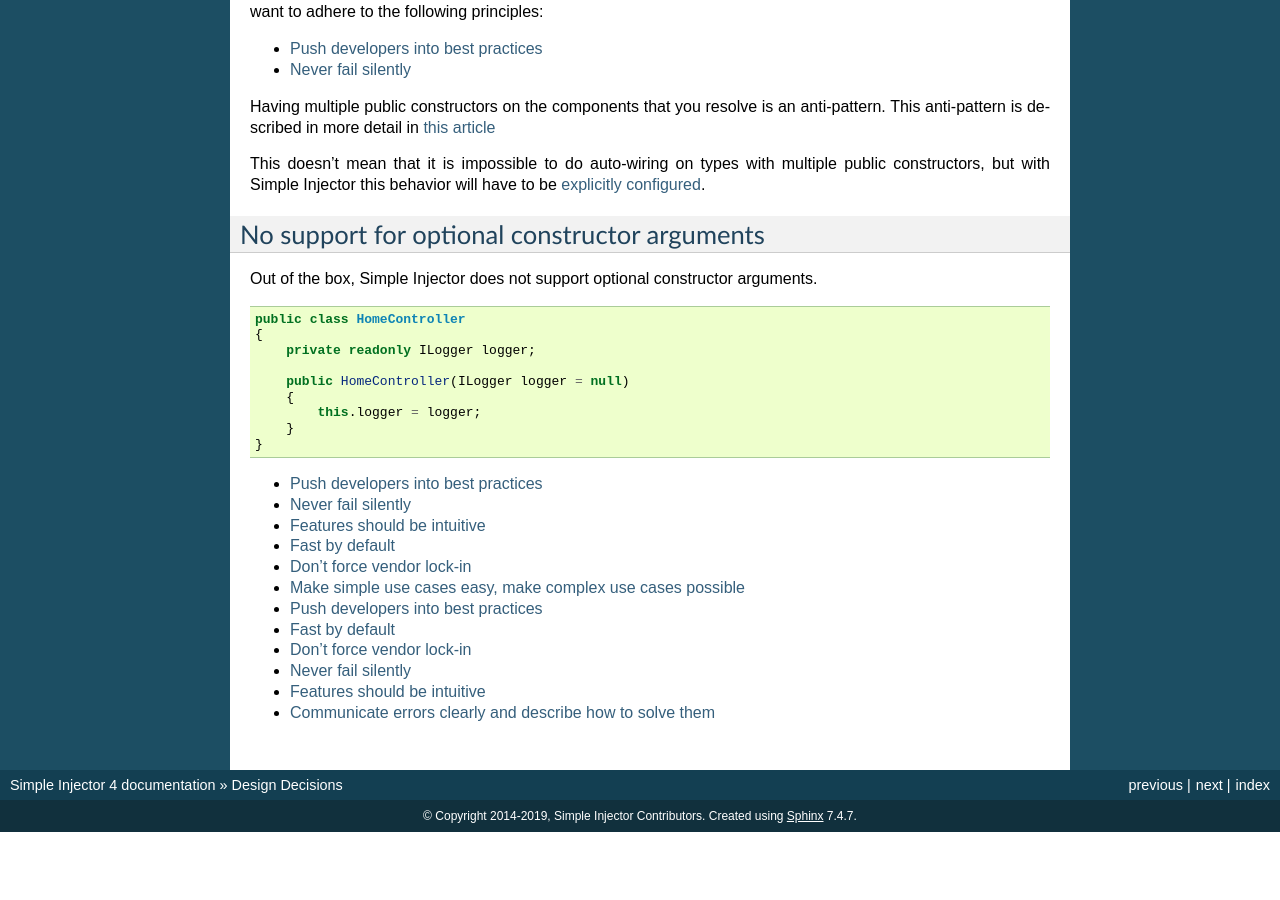
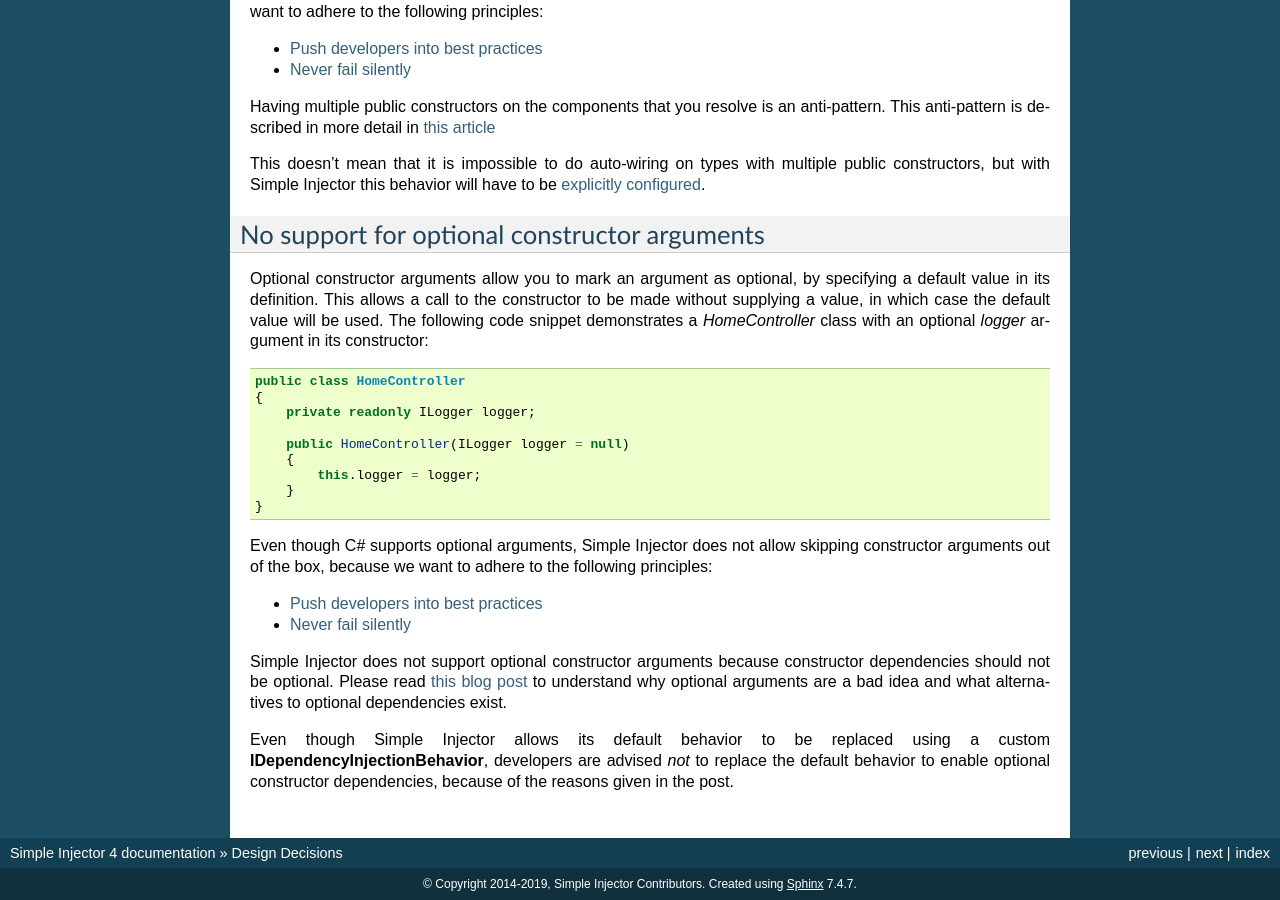
Before and after one commit to simpleinjector/Documentation, a Sphinx documentation site: the page built from source/decisions.rst, in a window 1280 px wide and 900 px high, scrolled down 7000 px. Built offline with Sphinx 7.4.7, drawn with Linux system fonts in a browser that asks for light colours; before the commit the page ends 7832 px from its top, so only the background shows below that.

Commit message:
Fixed wrong commit. This commiit contains the correct changes. Fixes #99.

```diff
--- a/source/decisions.rst
+++ b/source/decisions.rst
@@ -243,8 +243,7 @@ This doesn't mean that it is impossible to do auto-wiring on types with multiple
 No support for optional constructor arguments
 =============================================
 
-Out of the box, Simple Injector does not support optional constructor arguments.
-
+Optional constructor arguments allow you to mark an argument as optional, by specifying a default value in its definition. This allows a call to the constructor to be made without supplying a value, in which case the default value will be used. The following code snippet demonstrates a `HomeController` class with an optional `logger` argument in its constructor:
 
 .. code-block:: c#
 
@@ -258,17 +257,11 @@ Out of the box, Simple Injector does not support optional constructor arguments.
         }
     }
 
+Even though C# supports optional arguments, Simple Injector does not allow skipping constructor arguments out of the box, because we want to adhere to the following principles:
+
 * :ref:`Push developers into best practices <Push-developers-into-best-practices>`
 * :ref:`Never fail silently <Never-fail-silently>`
-* :ref:`Features should be intuitive <Features-should-be-intuitive>`
-* :ref:`Fast by default <Fast-by-default>`
-* :ref:`Don't force vendor lock-in <Vendor-lock-in>`
 
+Simple Injector does not support optional constructor arguments because constructor dependencies should not be optional. Please read `this blog post <https://blogs.cuttingedge.it/steven/posts/2013/di-anti-pattern-multiple-constructors/#optional-dependencies>`_ to understand why optional arguments are a bad idea and what alternatives to optional dependencies exist.
 
-* :ref:`Make simple use cases easy, make complex use cases possible <Make-simple-use-cases-easy>`
-* :ref:`Push developers into best practices <Push-developers-into-best-practices>`
-* :ref:`Fast by default <Fast-by-default>`
-* :ref:`Don't force vendor lock-in <Vendor-lock-in>`
-* :ref:`Never fail silently <Never-fail-silently>`
-* :ref:`Features should be intuitive <Features-should-be-intuitive>`
-* :ref:`Communicate errors clearly and describe how to solve them <Communicate-errors-clearly>`
+Even though Simple Injector allows its default behavior to be replaced using a custom **IDependencyInjectionBehavior**, developers are advised *not* to replace the default behavior to enable optional constructor dependencies, because of the reasons given in the post.
```
